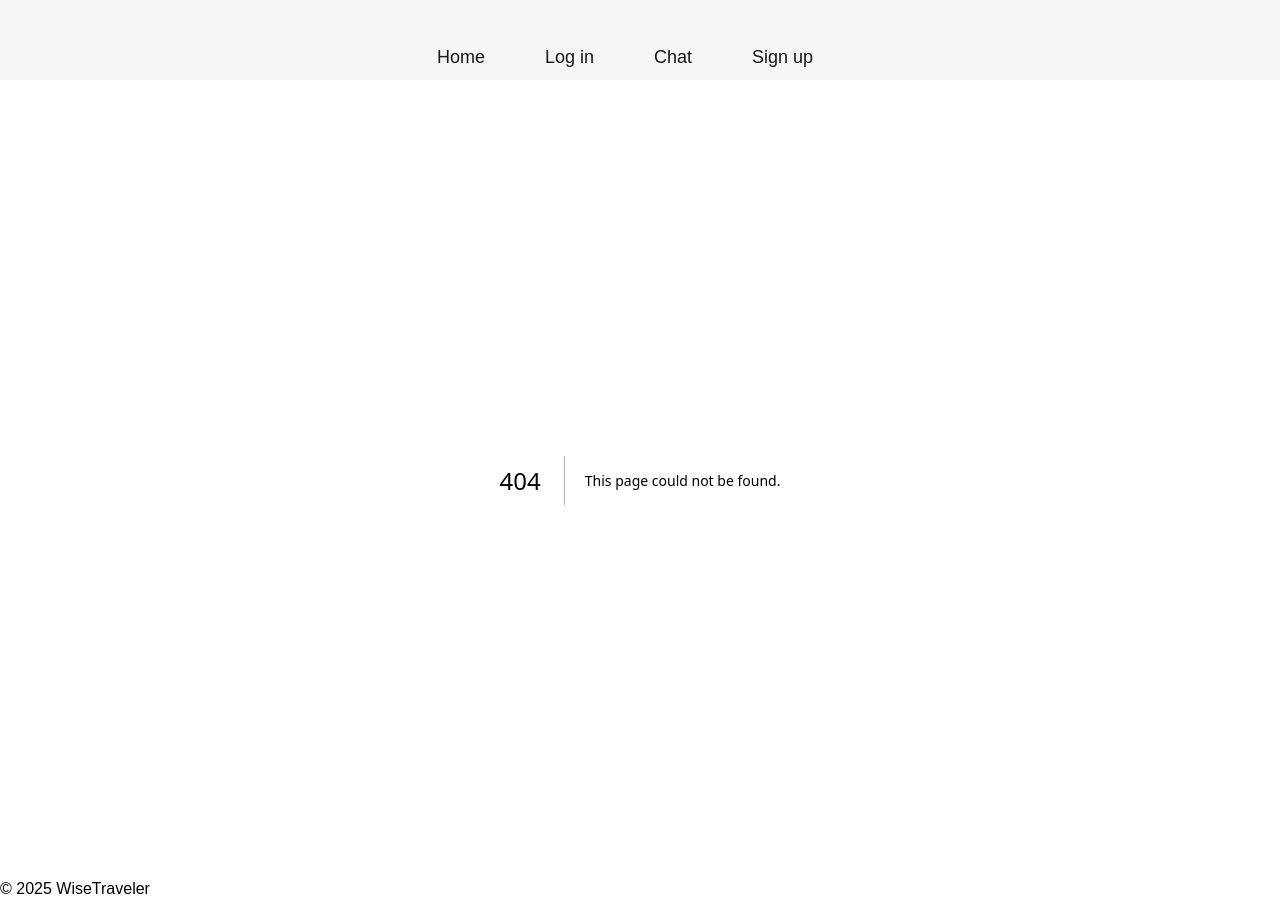
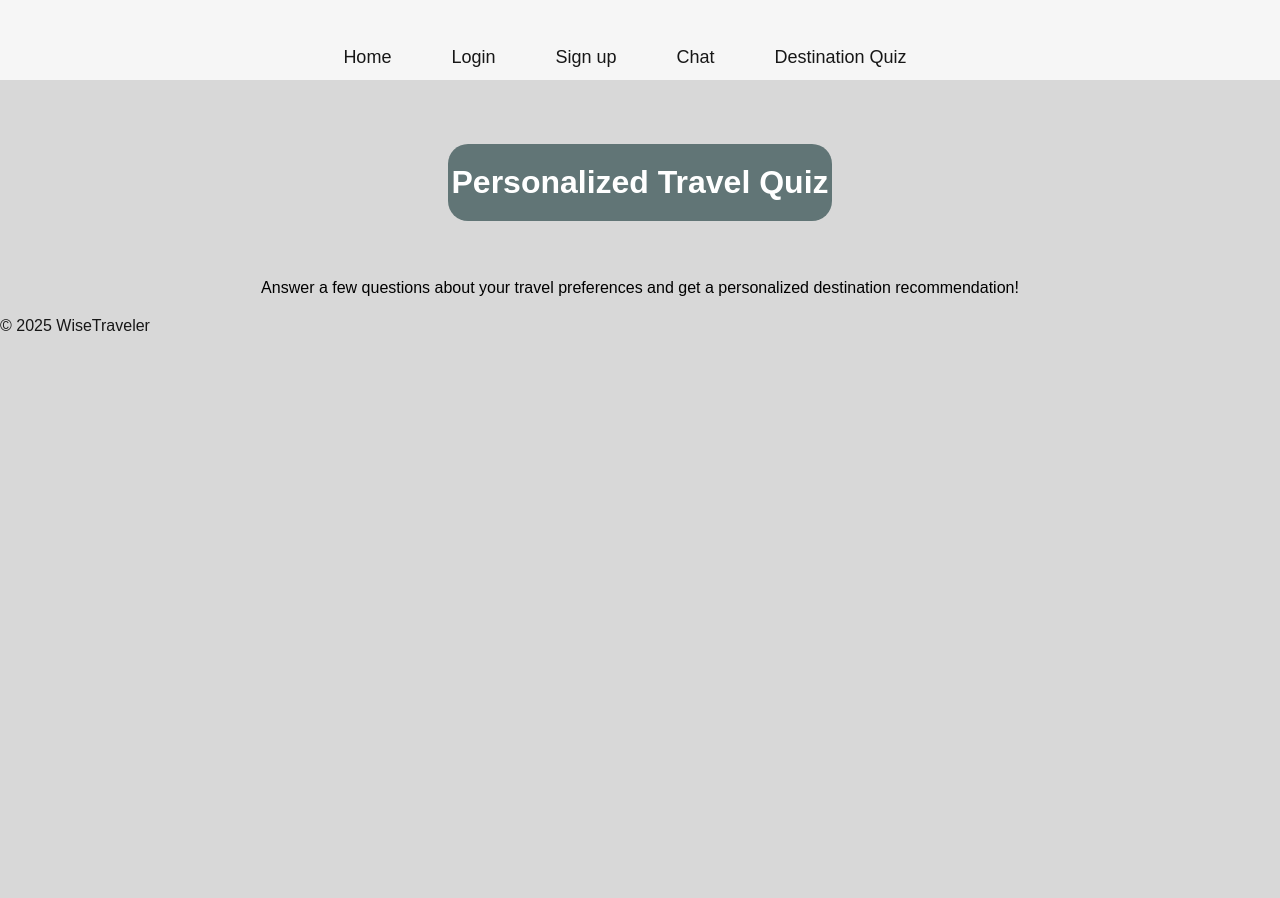
Before and after one commit to paragonsean/s25-Yellow, a Next.js app in the folder wisetraveler/: page /quiz in a window 1280 px wide. Before the commit this address had no page. After the commit the page ends 800 px from the top, so only its background shows below. Built offline with nearby package versions, Linux system fonts and the light colour scheme.

Commit message:
added function to fetch backend POST API; created quiz link in navbar

```diff
--- a/wisetraveler/src/app/components/navbar/navbar.jsx
+++ b/wisetraveler/src/app/components/navbar/navbar.jsx
@@ -10,12 +10,17 @@ const Navbar = () => {
           Home
         </Link>
         <Link href="/log-in" className={styles.navbarLinks}>
-          Log in
+          Login
         </Link>
-        <Link href="/chat" className={styles.navbarLinks} >
+        <Link href="/signup" className={styles.navbarLinks}>
+          Sign up{" "}
+        </Link>
+        <Link href="/chat" className={styles.navbarLinks}>
           Chat
         </Link>
-        <Link href="/signup" className={styles.navbarLinks}>Sign up </Link>
+        <Link href="/quiz" className={styles.navbarLinks}>
+          Destination Quiz
+        </Link>
       </div>
     </div>
   );
--- /dev/null
+++ b/wisetraveler/src/app/quiz/page.jsx
@@ -0,0 +1,15 @@
+import styles from "./style.module.css";
+
+export default function Quiz() {
+  return (
+    <div>
+      <h1 className={styles.header}>Personalized Travel Quiz</h1>
+      <div className={styles.quiz}>
+        <p className={styles.description}>
+          Answer a few questions about your travel preferences and get a
+          personalized destination recommendation!
+        </p>
+      </div>
+    </div>
+  );
+}
--- /dev/null
+++ b/wisetraveler/src/app/quiz/style.module.css
@@ -0,0 +1,16 @@
+.header {
+    text-align: center;
+    margin: 5% 35% 3% 35%;
+    padding: 20px 0;
+    background-color: #617576;
+    border-radius: 20px;
+    color: #ffffff;
+}
+
+.description {
+    text-align: center;
+    margin: 0 15%;
+    padding: 20px 0;
+    border-radius: 20px;
+    color: black;
+}
```
Also changed, not shown: wisetraveler/src/app/log-in/page.jsx (+62 -5 lines).
